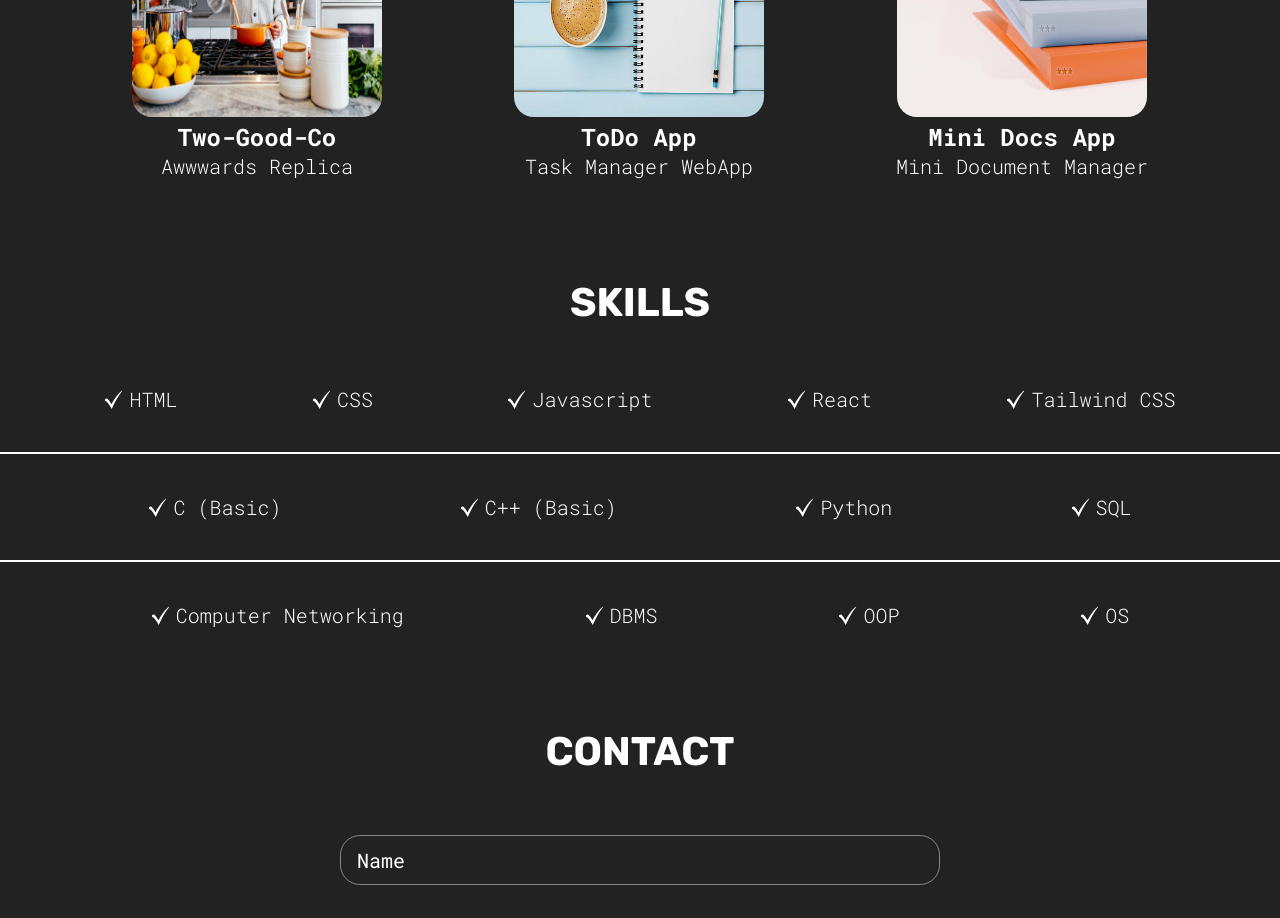
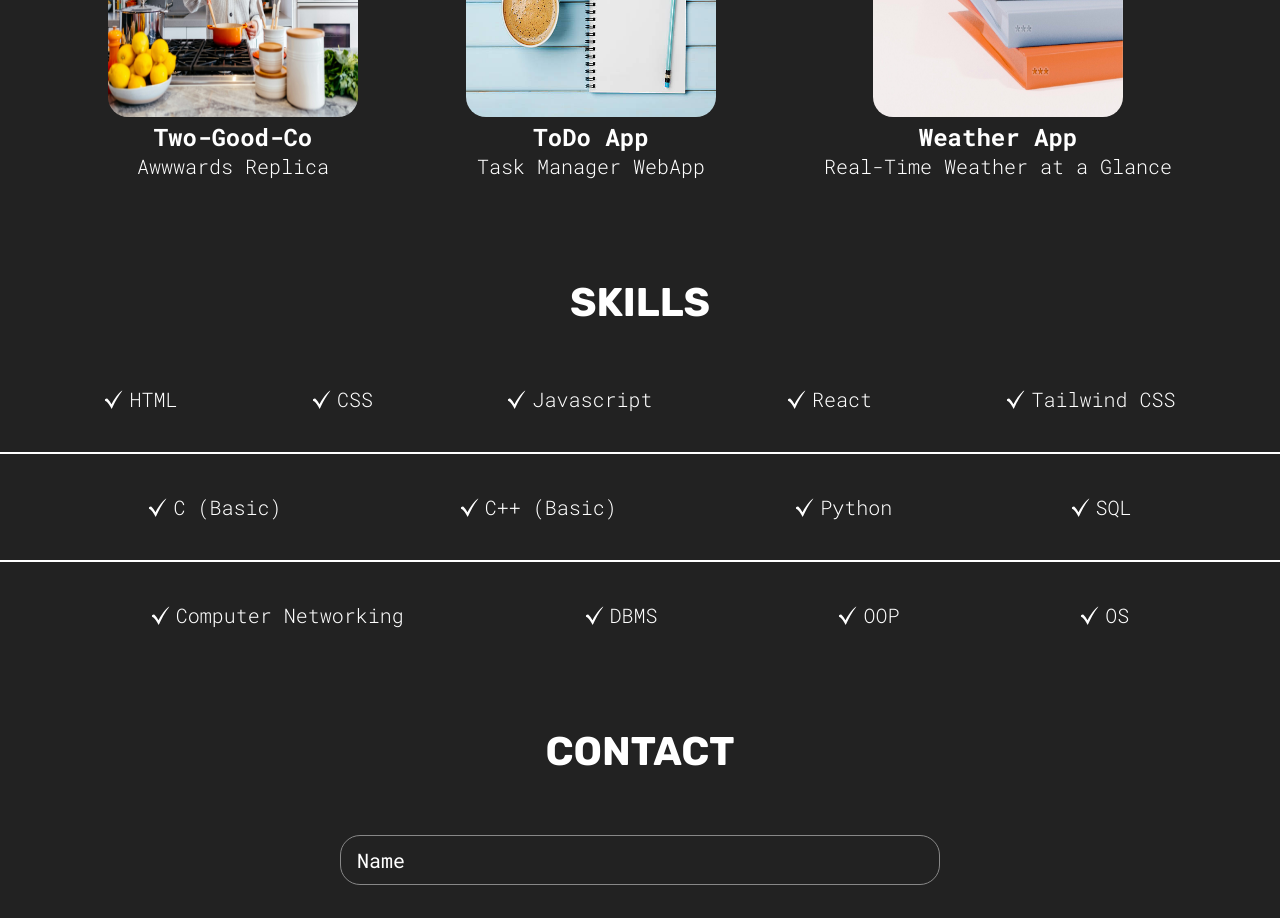
Before and after one commit to pruthavn/portfolio, a React (Vite) app in the folder portfolio/: page / in a window 1280 px wide. Shown: the part 1120-2038 px from the top of the page. Built offline with nearby package versions, Linux system fonts and the light colour scheme.

Commit message:
Update project link and details for Weather App

```diff
--- a/portfolio/src/sections/Projects/Projects.jsx
+++ b/portfolio/src/sections/Projects/Projects.jsx
@@ -17,9 +17,9 @@ function Projects() {
             h3="ToDo App"
             p="Task Manager WebApp"
             />
-            <ProjectCard src={docsImg} link='https://github.com/pruthavn/Mini-Docs-App.gitt'
-            h3="Mini Docs App"
-            p="Mini Document Manager"
+            <ProjectCard src={docsImg} link='https://github.com/pruthavn/Weather-App.git'
+            h3="Weather App"
+            p="Real-Time Weather at a Glance"
             />
         </div>
     </section>
```
